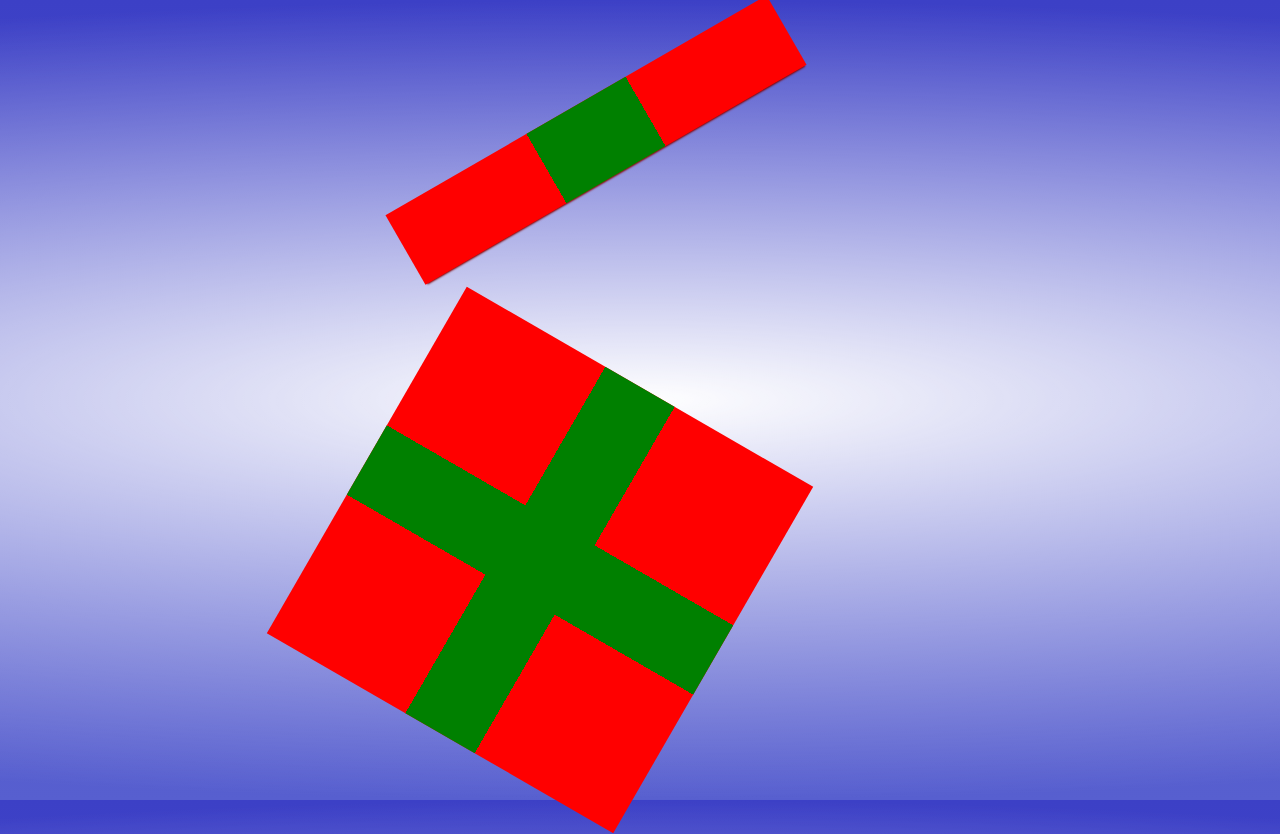
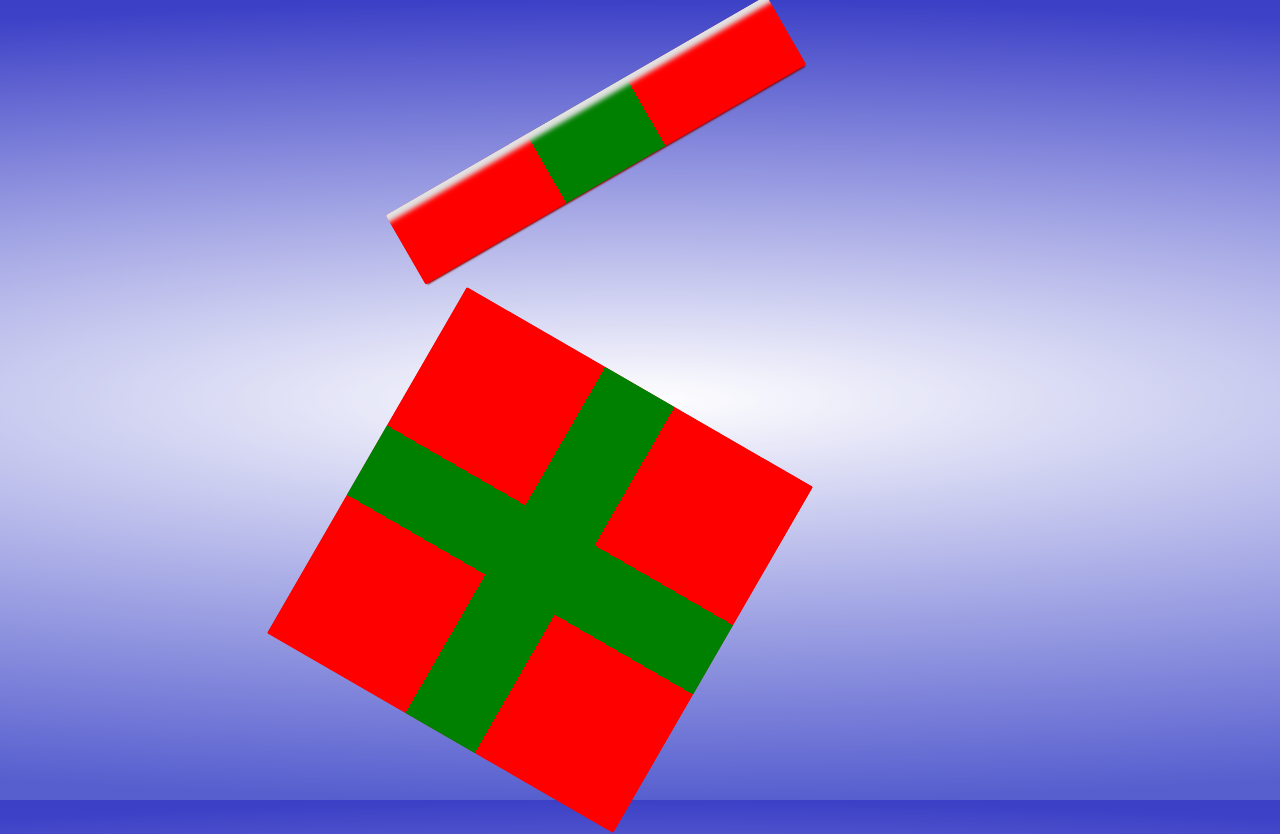
Before and after one commit to ZugBahnHof/Wichteln22, a Vue app: page / in a window 1280 px wide. Built offline with nearby package versions, Linux system fonts and the light colour scheme.

Commit message:
Add snow to gift box

```diff
--- a/src/components/GiftBox.vue
+++ b/src/components/GiftBox.vue
@@ -33,6 +33,7 @@ export default {
     left: 50%;
     transform: translate(-50%);
     transition: all 2s ease;
+    border-radius: 2px;
   }
   .box .front {
     width: clamp(200px, 50vmin, 600px);
@@ -50,7 +51,7 @@ export default {
     background-color: red;
     top: 50%;
     left: 50%;
-    box-shadow: 0 3px 2px -2px rgba(128, 0, 0, 1);
+    box-shadow: 0 3px 2px -2px rgba(128, 0, 0, 1), inset 0 20px 5px -12px rgba(226, 226, 226, 1);
     transform: translate(-50%, clamp(-330px, -27.5vmin, -110px));
   }
 
```
